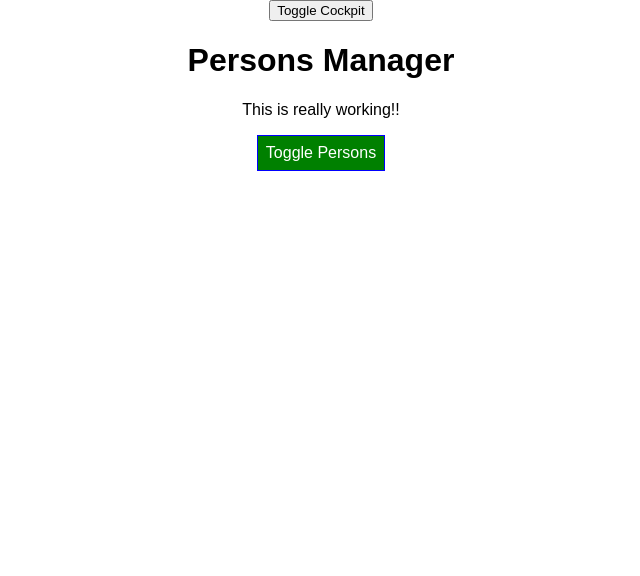
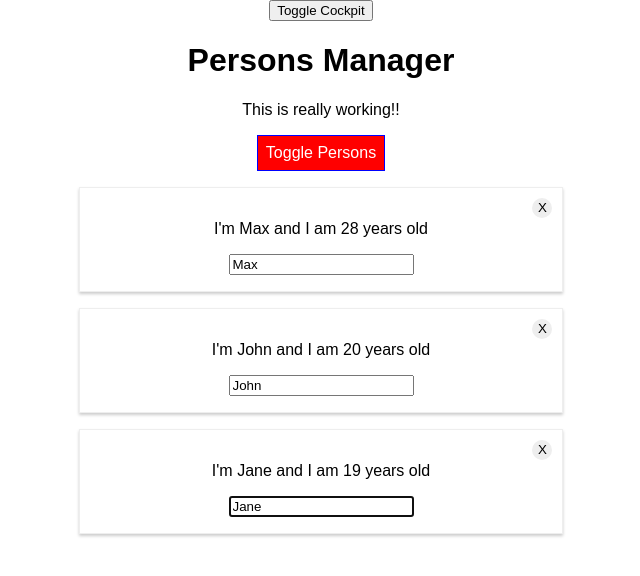
Before and after one commit to Jesuloba-world/my-first-react-app, a React app: page / in a window 1280 px wide. Shown: the top 576 px of the page, without its empty margins (319-959 px from the left). Built offline with nearby package versions, Linux system fonts and the light colour scheme.

Commit message:
Refs with React hooks

```diff
--- a/src/components/Cockpit/Cockpit.js
+++ b/src/components/Cockpit/Cockpit.js
@@ -1,18 +1,21 @@
-import React, { useEffect } from 'react';
+import React, { useEffect, useRef } from 'react';
 
 import classes from './Cockpit.css';
 
 const cockpit = (props) => {
+    const toggleBtnRef = useRef(null);
 
     useEffect(() => {
         console.log('[Cockpit.js] useEfect');
+        // simulating HTTP request
+        // const timer = setTimeout(() => {
+        //     console.log("saved data to cloud");
+        // }, 3000);
 
-        const timer = setTimeout(() => {
-            console.log("saved data to cloud");
-        }, 3000);
+        toggleBtnRef.current.click();
 
         return () => {
-            clearTimeout(timer);
+            //clearTimeout(timer);
             console.log('[Cockpit.js] Cleanup work in useEffect');
         }
     }, []);
@@ -34,7 +37,7 @@
         <div className={classes.Cockpit}>
             <h1>{props.title}</h1>
             <p className={assignedClasses.join(' ')}>This is really working!!</p>
-            <button className={btnClass} onClick={props.toggle} >
+            <button ref= {toggleBtnRef} className={btnClass} onClick={props.toggle} >
                 Toggle Persons
             </button>
         </div>
```
